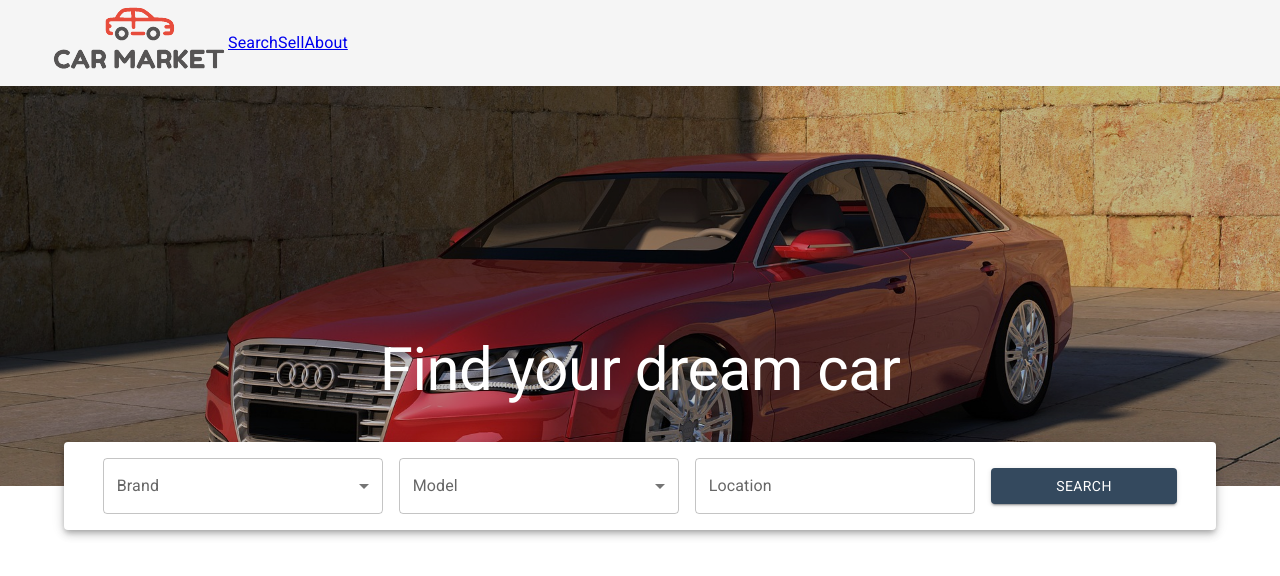
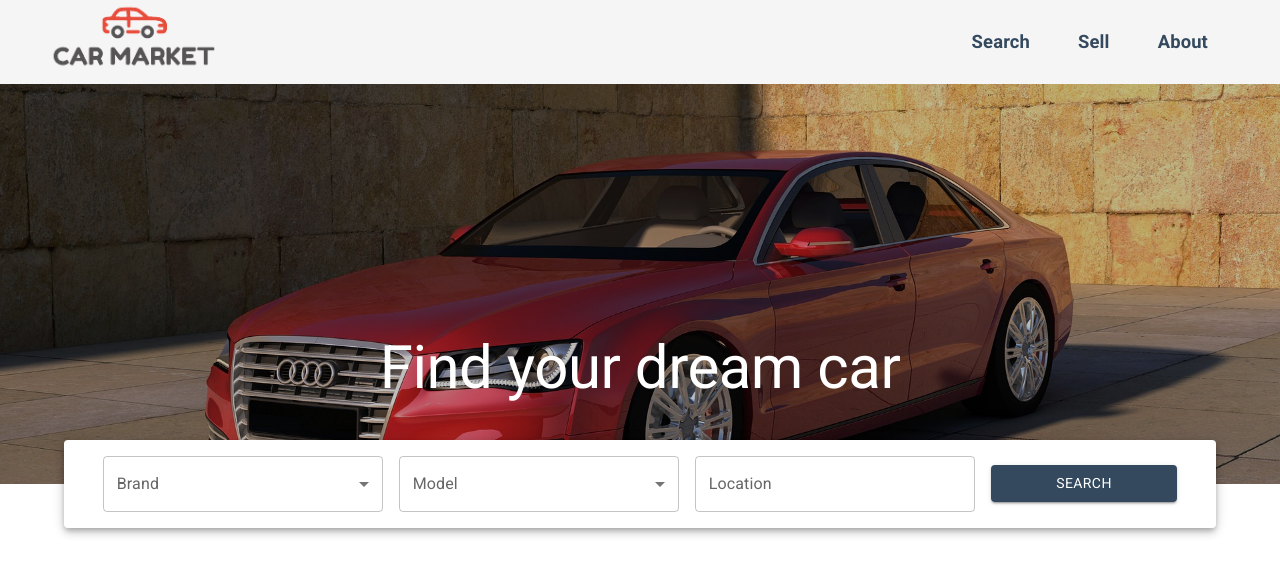
Before and after one commit to grazjan/car-market, a React (Create React App) app in the folder client/: page / in a window 1280 px wide. Shown: the top 576 px of the page. Built offline with nearby package versions, Linux system fonts and the light colour scheme.

Commit message:
menu items styles

```diff
--- a/client/src/components/NavBar/NavBar.js
+++ b/client/src/components/NavBar/NavBar.js
@@ -4,8 +4,7 @@ import { Button, Container, Toolbar, Typography } from '@mui/material';
 
 import Logo from '../../images/logo.png';
 import { Link } from 'react-router-dom';
-import { StyledLogo } from './styled';
-import { Box } from '@mui/system';
+import { StyledLogo, StyledNavigation, StyledToolbar } from './styled';
 
 const pages = ['Search', 'Sell', 'About']
 
@@ -13,23 +12,26 @@ const NavBar = () => {
   return (
     <AppBar position="static" color="default">
         <Container maxWidth="xl">
-            <Toolbar>
+            <StyledToolbar>
                 <StyledLogo>
                     <Link to="/">
                         <img src={Logo} alt="Car Market Logo" title="Car Market" />
                     </Link>
                 </StyledLogo>
-                <Box sx={{ flexGrow: 1, display: { xs: 'none', md: 'flex' } }}>
+                <StyledNavigation itemType="http://www.schema.org/SiteNavigationElement" itemScope aria-label='Main Navigation'>
                     {pages.map((page) => (
                         <Link
                             key={page}
                             to="/"
+                            itemProp='url'
+                            role='menuItem'
+                            className="menu-item"
                         >
                             {page}
                         </Link>
                     ))}
-                </Box>
-            </Toolbar>
+                </StyledNavigation>
+            </StyledToolbar>
         </Container>
     </AppBar>
   )
--- a/client/src/components/NavBar/styled.js
+++ b/client/src/components/NavBar/styled.js
@@ -1,5 +1,42 @@
-import { styled } from "@mui/material";
+import { styled, Toolbar } from "@mui/material";
+
+/* Toolbar */
+/* ****************************************** */
+
+export const StyledToolbar = styled(Toolbar)({
+    alignItems: "stretch"
+})
+
+
+/* Logo */
+/* ****************************************** */
 
 export const StyledLogo = styled('div')({
+    '& img': {
+        maxWidth: "170px"
+    }
+});
 
-});
+
+/* Main Navigation */
+/* ****************************************** */
+
+export const StyledNavigation = styled('nav')(({ theme }) => ({
+    display: "flex",
+    justifyContent: "flex-end",
+    alignItems: "center",
+    flexGrow: 1,
+
+    //Menu items...
+    '& .menu-item': {
+        color: theme.palette.primary.main,
+        textDecoration: "none",
+        padding: "1.75rem 1.5rem",
+        fontWeight: "bold",
+        fontSize: "1.15rem",
+        height: "100%",
+        '&:hover': {
+            backgroundColor: theme.palette.grey[200],
+        }
+    }
+}))
```
